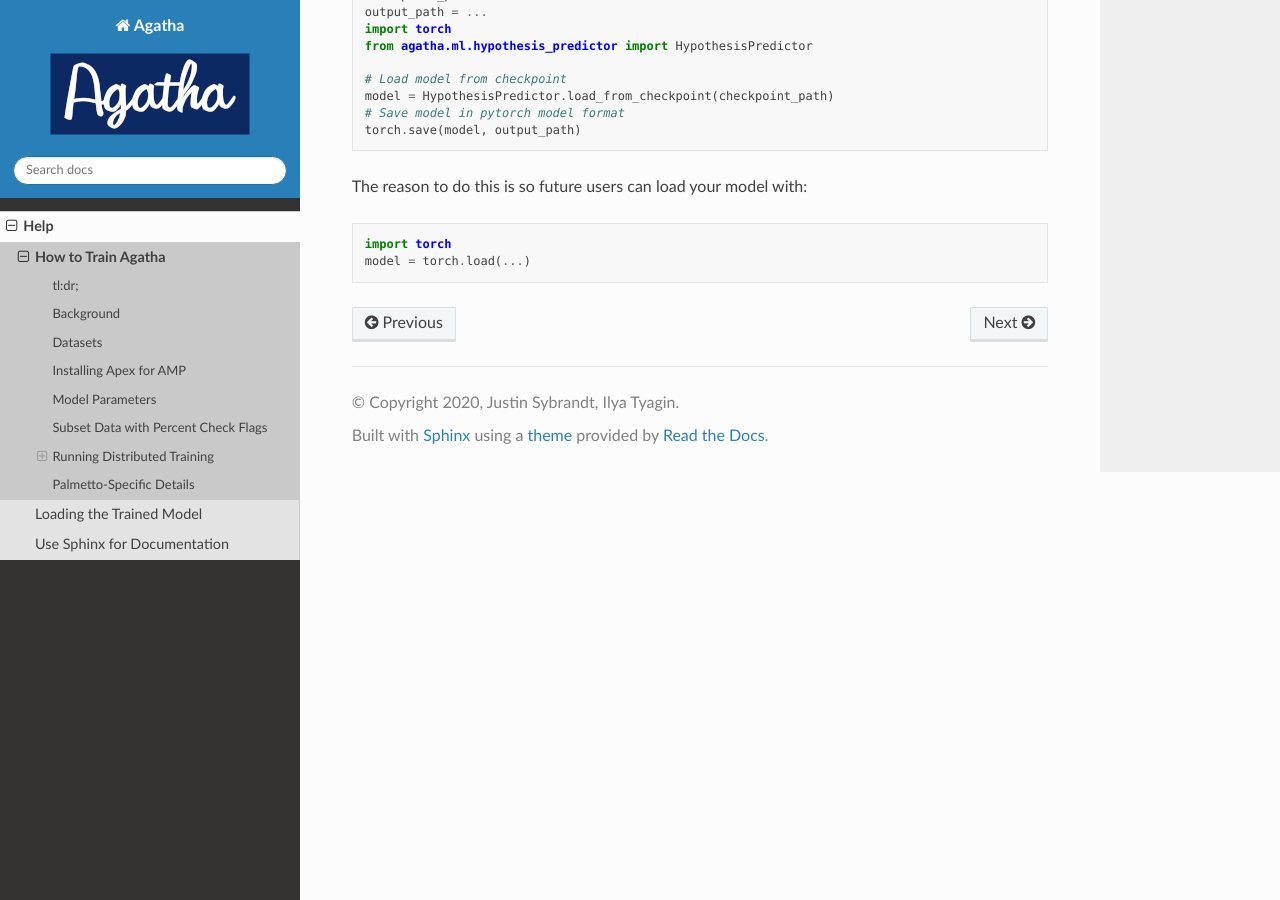
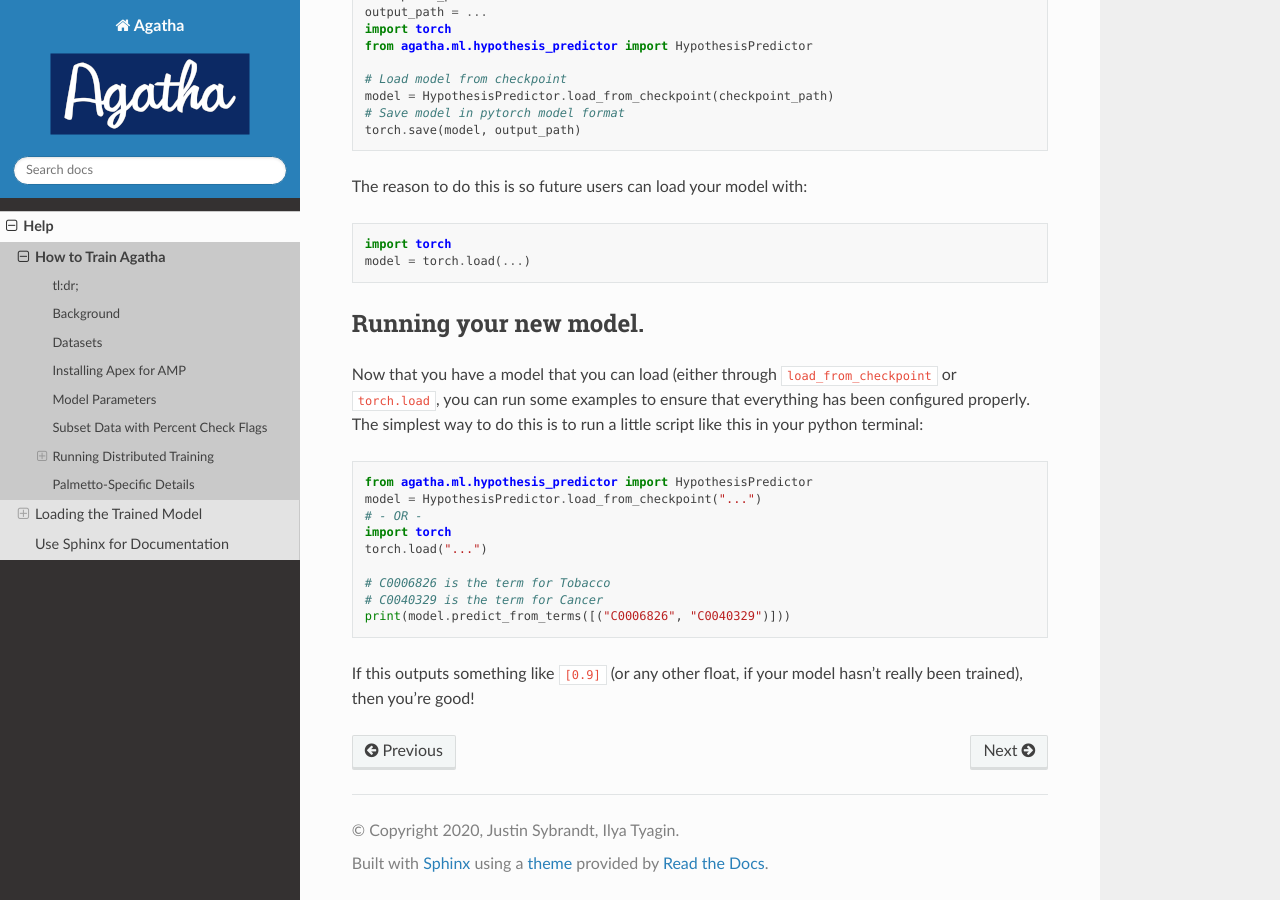
Before and after one commit to JSybrandt/agatha, a Sphinx documentation site: the page built from docs/help/train_agatha.md, in a window 1280 px wide and 900 px high, scrolled down 9126 px. Built offline with Sphinx 7.4.7 and the Read the Docs theme 2.0.0, drawn with Linux system fonts in a browser that asks for light colours; pages that are not in the unit, such as notebooks, are missing from menus.

Commit message:
adds how to run the model afterwards

````diff
--- a/docs/help/train_agatha.md
+++ b/docs/help/train_agatha.md
@@ -486,6 +486,28 @@
 model = torch.load(...)
 ```
 
+## Running your new model.
+
+Now that you have a model that you can load (either through
+`load_from_checkpoint` or `torch.load`, you can run some examples to ensure that
+everything has been configured properly. The simplest way to do this is to run a
+little script like this in your python terminal:
+
+```python3
+from agatha.ml.hypothesis_predictor import HypothesisPredictor
+model = HypothesisPredictor.load_from_checkpoint("...")
+# - OR -
+import torch
+torch.load("...")
+
+# C0006826 is the term for Tobacco
+# C0040329 is the term for Cancer
+print(model.predict_from_terms([("C0006826", "C0040329")]))
+```
+
+If this outputs something like `[0.9]` (or any other float, if your model hasn't
+really been trained), then you're good!
+
 [1]:https://pytorch.org/
 [2]:https://github.com/PytorchLightning/pytorch-lightning
 [3]:https://pytorch.org/docs/stable/nn.html#torch.nn.MarginRankingLoss
````
